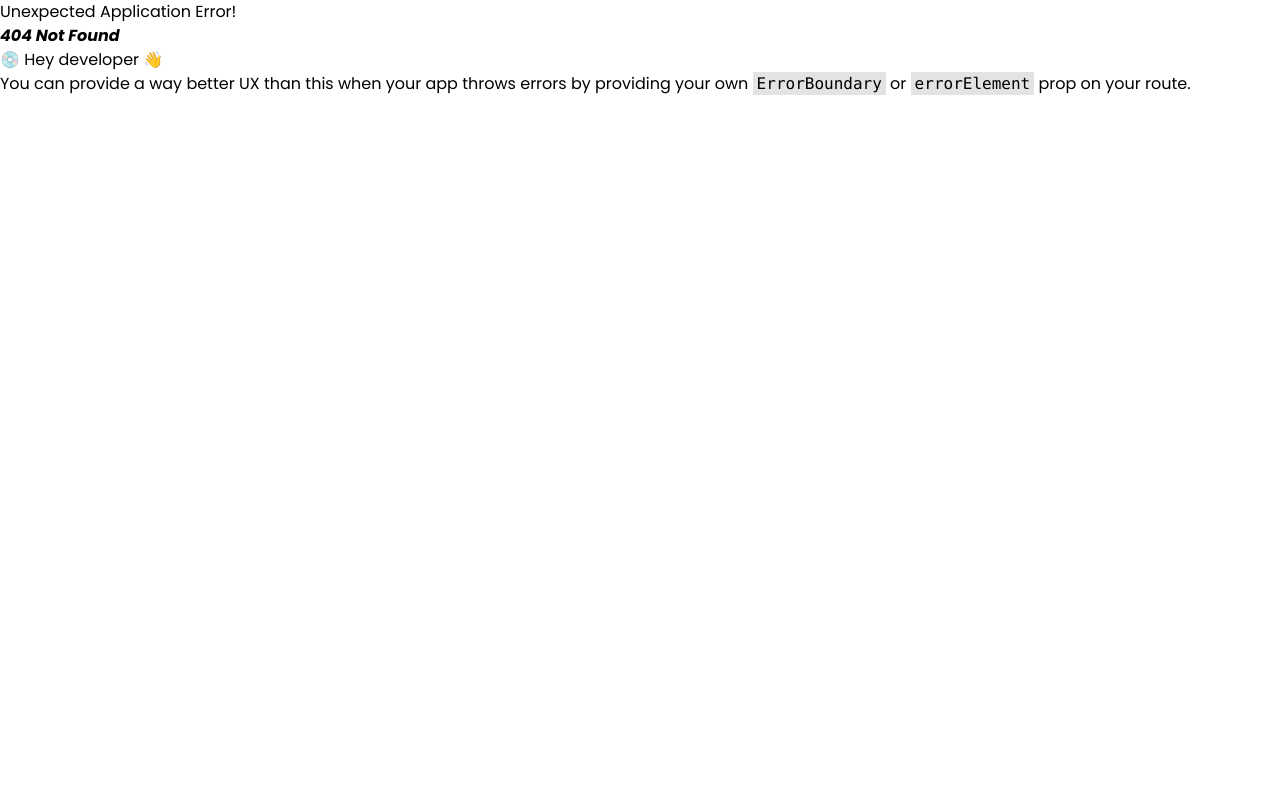
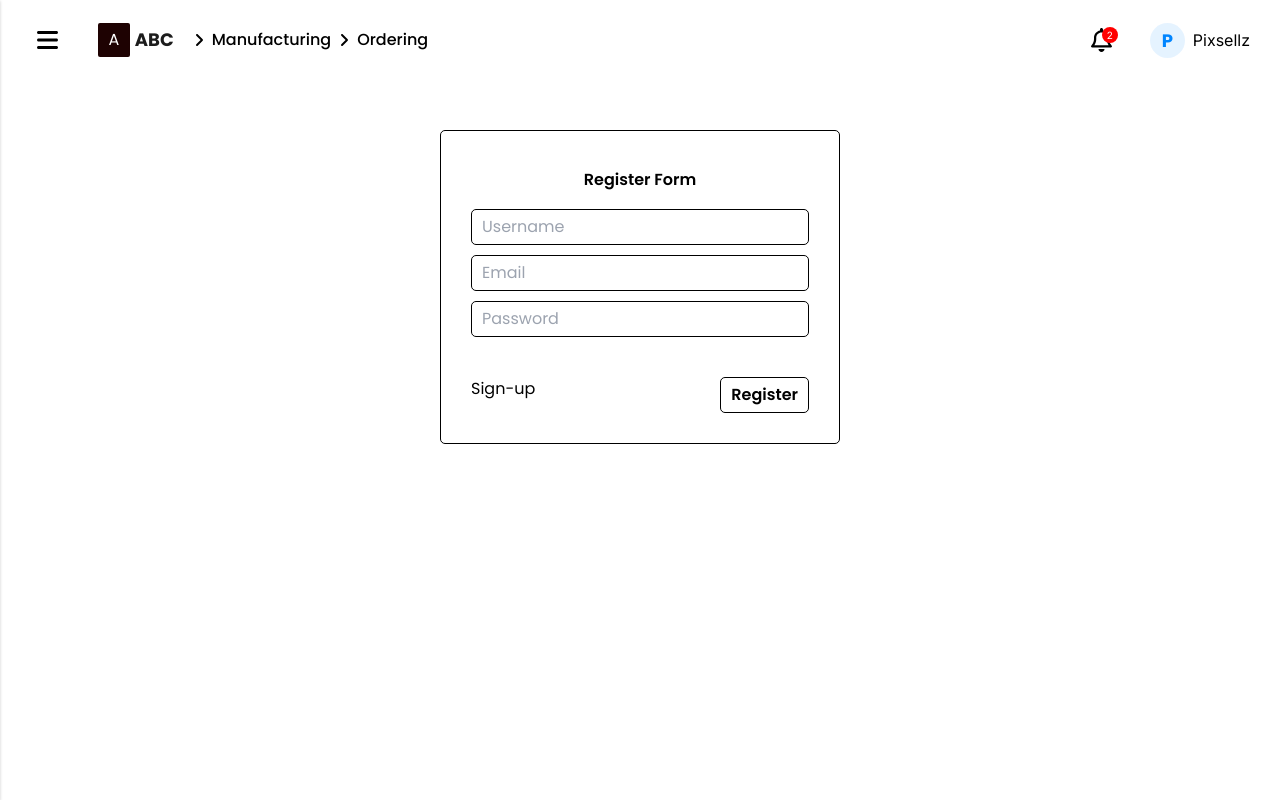
Before and after one commit to webperside/course-erp-front, a React (Create React App) app: page /register in a window 1280 px wide. Before the commit this address had no page. Built offline with nearby package versions, Linux system fonts and the light colour scheme.

Commit message:
completed

```diff
--- a/src/App.js
+++ b/src/App.js
@@ -3,12 +3,14 @@
 import { AppContextProvider } from './shared/components/context/AppContext';
 import './tailwind.css'
 import Routes from './shared/routes/routes';
+import Register from './shared/pages/register/Register';
 
 function App() {
   return (
 
       <AppContextProvider>
-        <RouterProvider router={Routes} />
+      <RouterProvider router={Routes} />
+
       </AppContextProvider>
 
   );
--- /dev/null
+++ b/src/shared/pages/register/Register.jsx
@@ -0,0 +1,107 @@
+import React, { useState } from 'react';
+import { Link } from 'react-router-dom';
+import "./register.css"
+
+
+
+const Register = () => {
+  const [formData, setFormData] = useState({
+    username: '',
+    email: '',
+    password: ''
+  });
+
+  const handleChange = (e) => {
+    const { name, value } = e.target;
+    setFormData({
+      ...formData,
+      [name]: value
+    });
+  };
+
+  const handleSubmit = async (e) => {
+    e.preventDefault();
+
+
+    try {
+      const response = await fetch('backend-api', {
+        method: 'POST',
+        headers: {
+          'Content-Type': 'application/json'
+        },
+        body: JSON.stringify(formData)
+      });
+
+      if (response.ok) {
+
+        console.log('Registration successful');
+      } else {
+
+        console.error('Registration failed');
+      }
+    } catch (error) {
+      console.error('Error:', error);
+    }
+
+    setFormData({
+      username: '',
+      email: '',
+      password: ''
+    });
+  };
+
+  return (
+    <div>
+
+      <form onSubmit={handleSubmit}>
+
+        <span>Register Form</span>
+        <div className='input_sect'>
+
+          <input
+            type="text"
+            id="username"
+            name="username"
+            value={formData.username}
+            onChange={handleChange}
+            placeholder='Username'
+            required
+          />
+        </div>
+        <div className='input_sect'>
+
+          <input
+            type="email"
+            id="email"
+            name="email"
+            value={formData.email}
+            onChange={handleChange}
+            placeholder='Email'
+            required
+          />
+        </div>
+        <div className='input_sect'>
+
+          <input
+            type="password"
+            id="password"
+            name="password"
+            value={formData.password}
+            onChange={handleChange}
+            placeholder='Password'
+            required
+          />
+        </div>
+        <div className="foot">
+
+          <Link to="/login">
+            Sign-up
+          </Link>
+        <button type="submit">Register</button>
+       </div>
+      </form>
+    </div>
+  );
+};
+
+export default Register;
--- /dev/null
+++ b/src/shared/pages/register/register.css
@@ -0,0 +1,59 @@
+form {
+
+  margin: 50px auto;
+  max-width: 400px;
+  border: 1px solid black;
+  display: flex;
+  flex-direction: column;
+  align-items: center;
+  justify-content: center;
+  gap: 10px;
+  padding: 30px;
+
+  border-radius: 5px;
+}
+
+form span {
+  margin: 7px 0;
+display: flex;
+align-items: center;
+justify-content: center;
+font-weight: 600;
+
+
+
+}
+
+form .input_sect {
+  width: 100%;
+}
+
+form input {
+  padding: 5px 10px;
+  border: 1px solid black;
+  border-radius: 5px;
+  width: 100%;
+}
+form .foot {
+    margin: 30px 0 0 0;
+  display: flex;
+  justify-content: space-between;
+  width: 100%;
+}
+
+form .foot a:hover{
+  text-decoration: underline;
+
+}
+form .foot button {
+    border: 1px solid black;
+    padding: 5px 10px;
+    border-radius: 3px;
+    font-weight: 600;
+    border-radius: 5px;
+}
+
+form .foot button:hover{
+  background-color: black;
+  color: white;
+}
--- a/src/shared/routes/routes.jsx
+++ b/src/shared/routes/routes.jsx
@@ -2,6 +2,7 @@
 import MainLayout from "../components/Main/MainLayout";
 import Dashboard from "../pages/dashboard/Dashboard";
 import Orders from "../pages/orders/Orders";
+import Register from "../pages/register/Register";
 
 const Routes = createBrowserRouter([
     {
@@ -15,6 +16,10 @@
             {
                 path: "orders",
                 element: <Orders />
+            },
+            {
+                path: "register",
+                element: <Register/>
             }
         ]
     }
```
